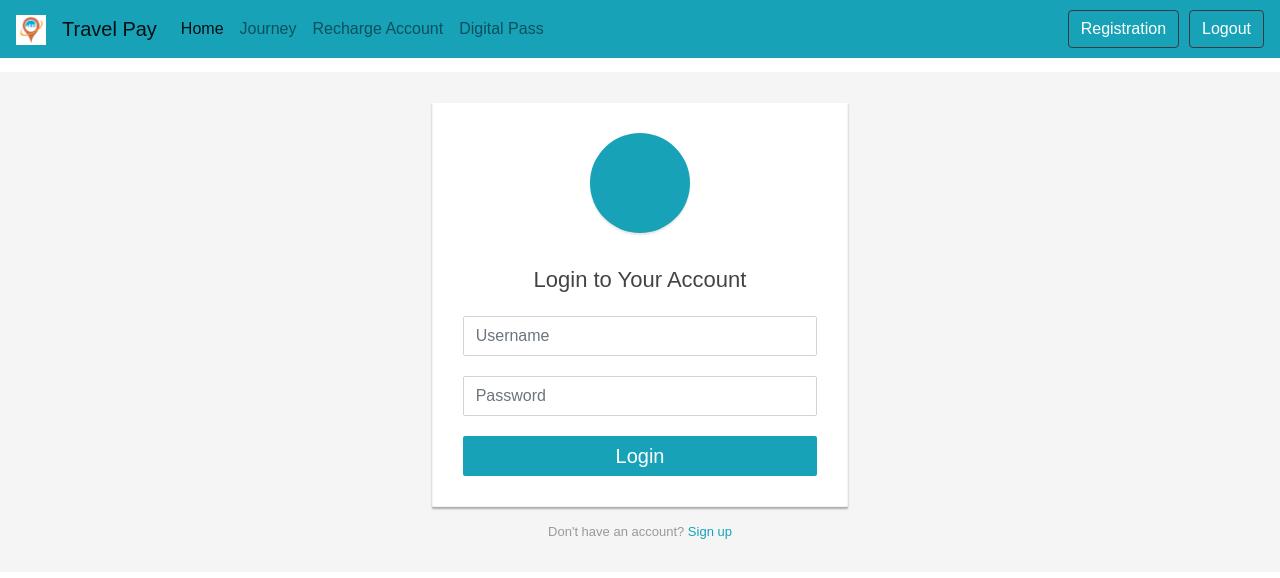
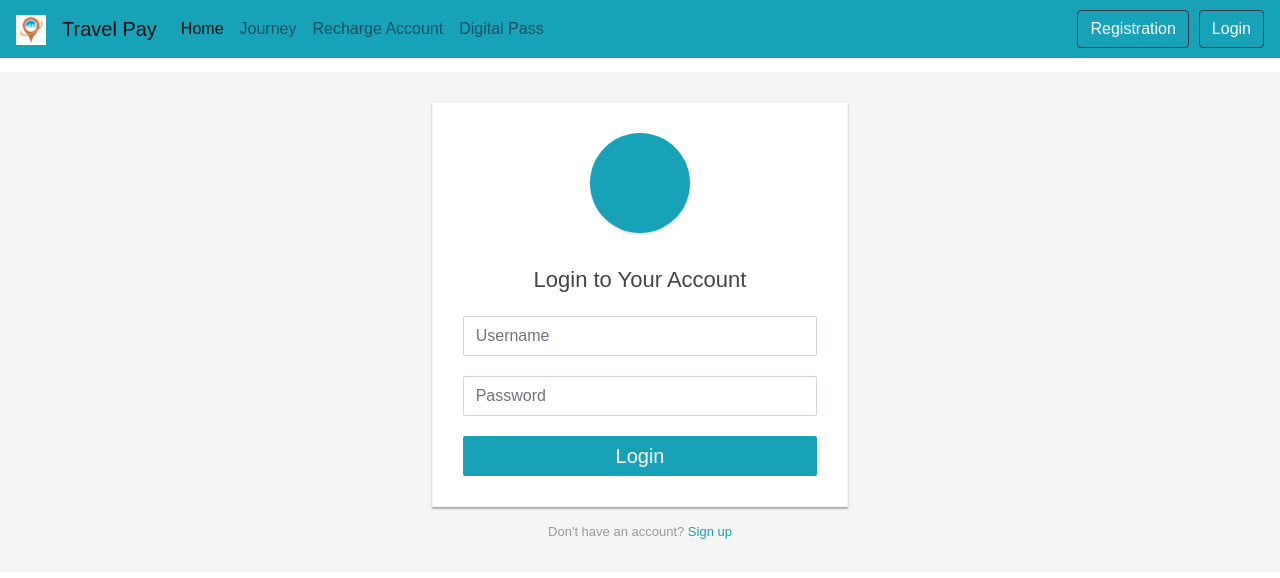
Before and after one commit to hiranthaA/csse_ticketing_system, a React (Create React App) app: page / in a window 1280 px wide. Shown: the top 578 px of the page. Built offline with nearby package versions, Linux system fonts and the light colour scheme.

Commit message:
header fixed
now header content will be dissabled in login and registration components

```diff
--- a/src/components/body/mainbody.js
+++ b/src/components/body/mainbody.js
@@ -24,7 +24,12 @@ class MainBody extends Component {
 
     setMainBodyContent(cont){
         this.setState({loadedContent : cont});
+        this.props.setHeaderContent(cont);
     }
+
+    // setHeaderContent(cont){
+    //     this.
+    // }
 
     render() {
         let loadcontent;
--- a/src/components/header/header.js
+++ b/src/components/header/header.js
@@ -4,14 +4,24 @@ import './header.css';
 class Header extends Component {
     constructor(props) {
         super(props);
-        this.state = {}
+        this.state = {
+            loadedcontent: "reg"
+        }
     }
+
+    setHeaderLoadedContent(cont) {
+        this.setState({ loadedcontent: cont });
+    }
+
     render() {
-        return (
-            <div>
+
+        let visiblecontent;
+
+        if (this.state.loadedcontent === "login" || this.state.loadedcontent ==="reg") {
+            visiblecontent = (
                 <nav class="navbar nodesktop navbar-expand-lg fixed-top navbar-light bg-info">
                     <a class="navbar-brand" href="#">
-                        <img src="appLogo.png" width="30" height="30" alt="" onClick={()=> this.props.setBodyContent("home")}/>
+                        <img src="appLogo.png" width="30" height="30" alt=""/>
                     </a>
                     <a class="navbar-brand" href="#">Travel Pay</a>
                     <button class="navbar-toggler" type="button" data-toggle="collapse" data-target="#navbarSupportedContent" aria-controls="navbarSupportedContent" aria-expanded="false" aria-label="Toggle navigation">
@@ -21,27 +31,70 @@ class Header extends Component {
                     <div class="collapse navbar-collapse" id="navbarSupportedContent">
                         <ul class="navbar-nav mr-auto">
                             <li class="nav-item active">
-                                <a class="nav-link" href="#"onClick={()=> this.props.setBodyContent("home")}>Home <span class="sr-only">(current)</span></a>
+                                <a class="nav-link" href="#" >Home <span class="sr-only">(current)</span></a>
                             </li>
                             <li class="nav-item">
-                                <a class="nav-link" href="#" onClick={()=> this.props.setBodyContent("journey")}>Journey</a>
+                                <a class="nav-link" href="#" >Journey</a>
                             </li>
                             <li class="nav-item">
-                                <a class="nav-link" href="#" onClick={()=> this.props.setBodyContent("recharge")}>Recharge Account</a>
+                                <a class="nav-link" href="#" >Recharge Account</a>
                             </li>
                             <li class="nav-item">
-                                <a class="nav-link" href="#" onClick={()=> this.props.setBodyContent("digitalpass")}>Digital Pass</a>
+                                <a class="nav-link" href="#" >Digital Pass</a>
                             </li>
                         </ul>
                         <form class="form-inline my-2 my-lg-0">
-                            <button className="btn btnreg btn-outline-dark text-white my-2 my-sm-0" type="button" onClick={()=> this.props.setBodyContent("reg")}>Registration</button>
-                            <button className="btn btnlogin btn-outline-dark text-white my-2 my-sm-0" type="button" onClick={()=> this.props.setBodyContent("login")}>Logout</button>
+                            <button className="btn btnreg btn-outline-dark text-white my-2 my-sm-0" type="button" onClick={() => this.props.setBodyContent("reg")}>Registration</button>
+                            <button className="btn btnlogin btn-outline-dark text-white my-2 my-sm-0" type="button" onClick={() => this.props.setBodyContent("login")}>Login</button>
                         </form>
                     </div>
                 </nav>
-                <br/>
-                <br/>
-                <br/>
+            );
+        }
+        else if (this.state.loadedcontent === "registration") {
+            visiblecontent = null;
+        }
+        else {
+            visiblecontent = (
+                <nav class="navbar nodesktop navbar-expand-lg fixed-top navbar-light bg-info">
+                    <a class="navbar-brand" href="#">
+                        <img src="appLogo.png" width="30" height="30" alt="" onClick={() => this.props.setBodyContent("home")} />
+                    </a>
+                    <a class="navbar-brand" href="#">Travel Pay</a>
+                    <button class="navbar-toggler" type="button" data-toggle="collapse" data-target="#navbarSupportedContent" aria-controls="navbarSupportedContent" aria-expanded="false" aria-label="Toggle navigation">
+                        <span class="navbar-toggler-icon"></span>
+                    </button>
+
+                    <div class="collapse navbar-collapse" id="navbarSupportedContent">
+                        <ul class="navbar-nav mr-auto">
+                            <li class="nav-item active">
+                                <a class="nav-link" href="#" onClick={() => this.props.setBodyContent("home")}>Home <span class="sr-only">(current)</span></a>
+                            </li>
+                            <li class="nav-item">
+                                <a class="nav-link" href="#" onClick={() => this.props.setBodyContent("journey")}>Journey</a>
+                            </li>
+                            <li class="nav-item">
+                                <a class="nav-link" href="#" onClick={() => this.props.setBodyContent("recharge")}>Recharge Account</a>
+                            </li>
+                            <li class="nav-item">
+                                <a class="nav-link" href="#" onClick={() => this.props.setBodyContent("digitalpass")}>Digital Pass</a>
+                            </li>
+                        </ul>
+                        <form class="form-inline my-2 my-lg-0">
+                            <button className="btn btnlogin btn-outline-dark text-white my-2 my-sm-0" type="button" onClick={() => this.props.setBodyContent("login")}>Logout</button>
+                        </form>
+                    </div>
+                </nav>
+            );
+
+        }
+
+        return (
+            <div>
+                {visiblecontent}
+                <br />
+                <br />
+                <br />
             </div>
         );
     }
--- a/src/components/maincontainer.js
+++ b/src/components/maincontainer.js
@@ -7,7 +7,9 @@ class MainContainer extends Component {
     constructor(props) {
         super(props);
         this.mainbody = React.createRef();
+        this.header = React.createRef();
         this.setLoadedContent = this.setLoadedContent.bind(this);
+        this.setHeaderContent = this.setHeaderContent.bind(this);
         this.state = {
          }
     }
@@ -16,11 +18,15 @@ class MainContainer extends Component {
         this.mainbody.current.setMainBodyContent(cont);
     }
 
+    setHeaderContent(cont){
+        this.header.current.setHeaderLoadedContent(cont);
+    }
+
     render() {
         return (
             <div>
-                <Header setBodyContent={this.setLoadedContent}/>
-                <MainBody ref={this.mainbody}/>
+                <Header ref={this.header} setBodyContent={this.setLoadedContent}/>
+                <MainBody ref={this.mainbody} setHeaderContent={this.setHeaderContent}/>
             </div>
          );
     }
```
